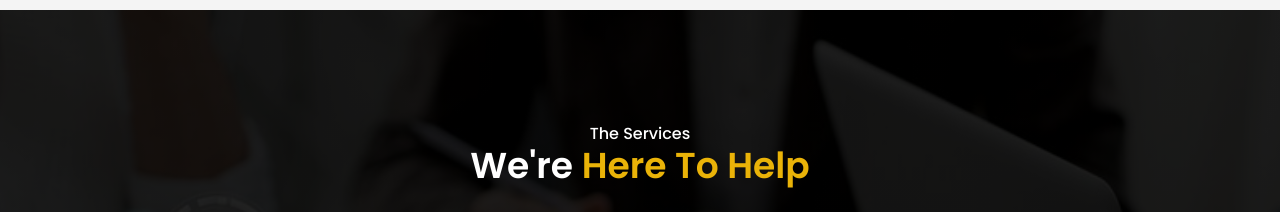
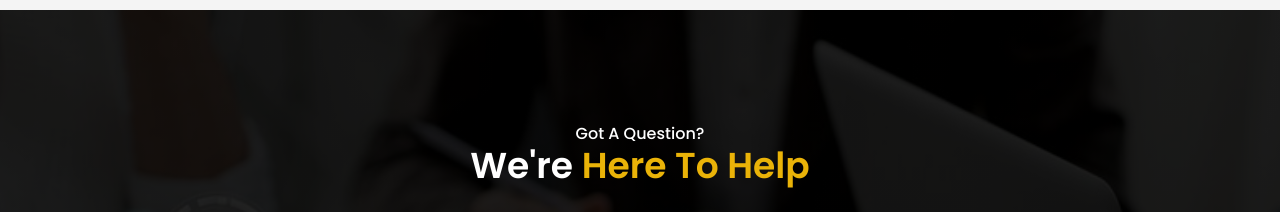
Before and after one commit to wilhelmusolejr/enterprise-management-solutions, a Next.js app: page / in a window 1280 px wide. Shown: the part 7240-7452 px from the top of the page. Built offline with nearby package versions, Linux system fonts and the light colour scheme.

Commit message:
fix paragraph typo

```diff
--- a/src/app/page.js
+++ b/src/app/page.js
@@ -671,7 +671,7 @@ export default function Home() {
         <div className="container px-5 mx-auto ">
           {/* Section Text */}
           <div className="flex flex-col mb-20 text-white capitalize md:text-center md:items-center">
-            <p className="font-medium text-md">The services</p>
+            <p className="font-medium text-md">Got a Question?</p>
             <h2 className="mb-8 text-4xl font-semibold ">
               {`We're `} <span className="text-yellow-500">Here to Help</span>
             </h2>
```
